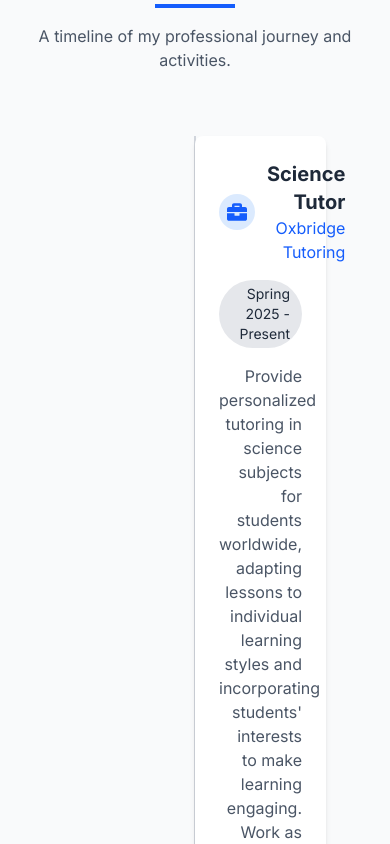
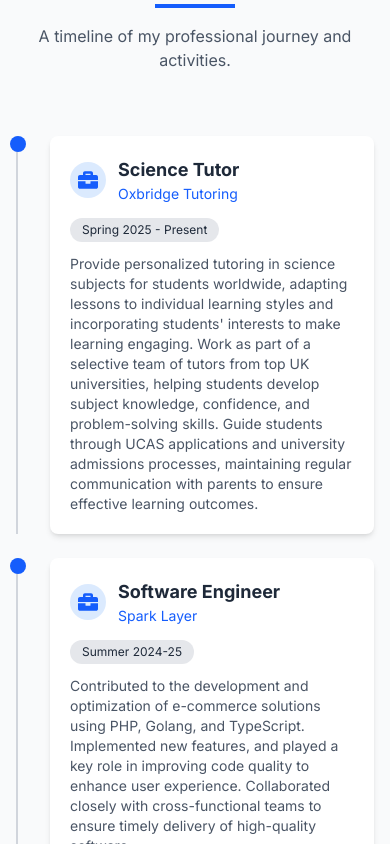
Before and after one commit to oliveripkanam/oliverip.dev, a Next.js app: page / in a window 390 px wide. Shown: the part 8400-9244 px from the top of the page. Built offline with nearby package versions, Linux system fonts and the light colour scheme.

Commit message:
Improve mobile responsiveness: Add single-column timeline layout for Experience section

```diff
--- a/src/components/Experience.tsx
+++ b/src/components/Experience.tsx
@@ -2,10 +2,26 @@
 
 import { motion } from 'framer-motion';
 import { FaBriefcase, FaGraduationCap, FaHandsHelping } from 'react-icons/fa';
+import { useEffect, useState } from 'react';
 
 type ExperienceType = 'work' | 'education' | 'volunteer';
 
 const Experience = () => {
+  const [isMobile, setIsMobile] = useState(false);
+
+  useEffect(() => {
+    const checkIfMobile = () => {
+      setIsMobile(window.innerWidth < 768);
+    };
+
+    checkIfMobile();
+    window.addEventListener('resize', checkIfMobile);
+
+    return () => {
+      window.removeEventListener('resize', checkIfMobile);
+    };
+  }, []);
+
   const experiences = [
     {
       id: 1,
@@ -97,6 +113,47 @@ const Experience = () => {
           </p>
         </motion.div>
 
+        {isMobile ? (
+          // Mobile layout (single column)
+          <div className="space-y-6">
+            {experiences.map((exp, idx) => (
+              <motion.div
+                key={exp.id}
+                initial={{ opacity: 0, y: 30 }}
+                whileInView={{ opacity: 1, y: 0 }}
+                viewport={{ once: true }}
+                transition={{ duration: 0.5, delay: idx * 0.1 }}
+                className="relative pl-8 border-l-2 border-gray-300 dark:border-gray-600"
+              >
+                {/* Timeline dot */}
+                <div className="absolute left-0 top-0 transform -translate-x-1/2 w-4 h-4 rounded-full bg-blue-600"></div>
+
+                <div className="bg-white dark:bg-gray-900 p-5 rounded-lg shadow-md">
+                  <div className="flex items-center mb-3 gap-3">
+                    <div className="p-2 bg-blue-100 dark:bg-blue-900/30 rounded-full">
+                      {getIcon(exp.type)}
+                    </div>
+                    <div>
+                      <h3 className="text-lg font-bold text-gray-800 dark:text-white">
+                        {exp.title}
+                      </h3>
+                      <p className="text-blue-600 dark:text-blue-400 text-sm">
+                        {exp.company}
+                      </p>
+                    </div>
+                  </div>
+                  <div className="mb-3 inline-block px-3 py-1 bg-gray-200 dark:bg-gray-700 text-gray-800 dark:text-gray-200 text-xs rounded-full">
+                    {exp.date}
+                  </div>
+                  <p className="text-gray-600 dark:text-gray-300 text-sm">
+                    {exp.description}
+                  </p>
+                </div>
+              </motion.div>
+            ))}
+          </div>
+        ) : (
+          // Desktop layout (alternating columns)
           <div className="relative">
             {/* Timeline center line */}
             <div className="absolute left-1/2 transform -translate-x-1/2 h-full w-0.5 bg-gray-300 dark:bg-gray-600"></div>
@@ -147,6 +204,7 @@ const Experience = () => {
               ))}
             </div>
           </div>
+        )}
       </div>
     </section>
   );
```
Lines whose indentation alone changed are shown as unchanged.
